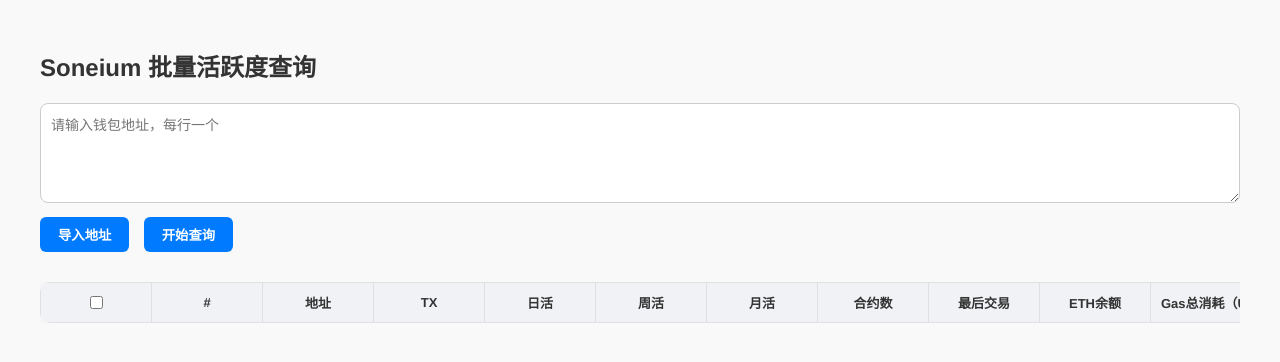
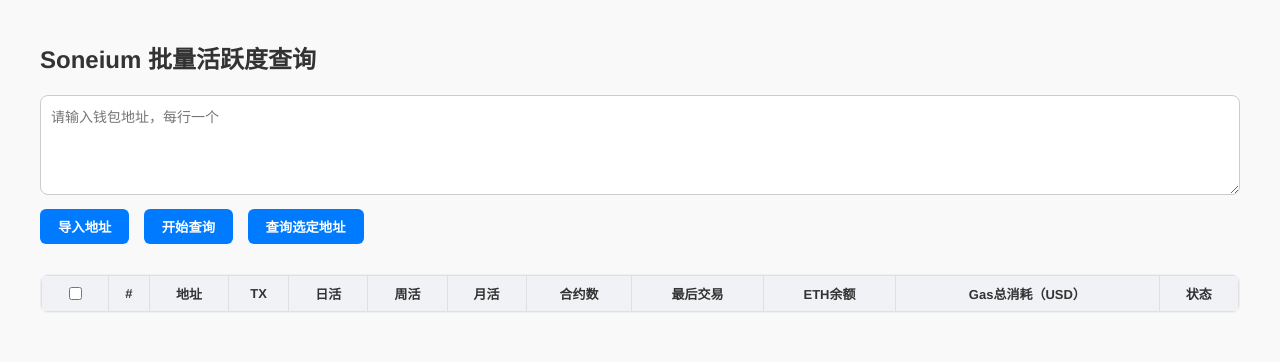
Before and after one commit to 7CCCCC21X/ssssss, a plain HTML site: page index.html in a window 1280 px wide. Drawn offline with Linux system fonts and the light colour scheme.

Commit message:
Update index.html

```diff
--- a/index.html
+++ b/index.html
@@ -7,21 +7,22 @@
     body {
       font-family: 'Helvetica Neue', sans-serif;
       background: #f9f9f9;
-      padding: 20px 0;
+      margin: 0;
+      padding: 0;
       color: #333;
     }
 
     .container {
-      max-width: 1200px;
-      margin: auto;
-      padding: 0 20px;
+      width: 100%;
+      padding: 0 40px;
+      box-sizing: border-box;
     }
 
     .top-bar {
       position: sticky;
       top: 0;
       background: #f9f9f9;
-      padding-bottom: 10px;
+      padding: 20px 0 10px;
       z-index: 10;
     }
 
@@ -57,26 +58,27 @@
       margin-top: 20px;
       max-height: 70vh;
       overflow-y: auto;
+      border: 1px solid #eee;
+      border-radius: 8px;
+      background: #fff;
     }
 
     table {
       width: 100%;
       border-collapse: collapse;
-      border-radius: 10px;
-      overflow: hidden;
-      box-shadow: 0 0 10px rgba(0,0,0,0.05);
+      min-width: 1000px;
     }
 
     th, td {
       border: 1px solid #e0e0e0;
-      padding: 10px;
+      padding: 8px 6px;
       text-align: center;
       font-size: 13px;
-      min-width: 90px;
-      white-space: nowrap;
+      white-space: normal;
+      word-break: break-word;
     }
 
-    th {
+    thead th {
       position: sticky;
       top: 0;
       background-color: #f0f2f5;
@@ -98,7 +100,8 @@
       <h2>Soneium 批量活跃度查询</h2>
       <textarea id="addressInput" placeholder="请输入钱包地址，每行一个"></textarea>
       <button onclick="importAddresses()">导入地址</button>
-      <button onclick="startQuery()">开始查询</button>
+      <button onclick="startQuery(false)">开始查询</button>
+      <button onclick="startQuery(true)">查询选定地址</button>
     </div>
 
     <div class="table-wrapper">
@@ -122,6 +125,8 @@
         <tbody id="resultBody"></tbody>
       </table>
     </div>
+  </div>
+
   <script>
     let allAddrs = [];
     const rowMap = {};
@@ -164,7 +169,7 @@
         row.innerHTML = `
           <td><input type="checkbox" class="row-checkbox" data-address="${addr}" checked /></td>
           <td>${index + 1}</td>
-          <td>${addr}</td>
+          <td style="max-width: 160px; word-break: break-word;">${addr}</td>
           <td colspan="9">等待查询...</td>
         `;
         tbody.appendChild(row);
@@ -255,9 +260,11 @@
       }
     }
 
-    async function startQuery() {
+    async function startQuery(onlySelected = false) {
       const checkboxes = [...document.querySelectorAll('.row-checkbox')];
-      const selectedAddrs = checkboxes.filter(cb => cb.checked).map(cb => cb.dataset.address);
+      const selectedAddrs = checkboxes
+        .filter(cb => (!onlySelected || cb.checked))
+        .map(cb => cb.dataset.address);
 
       if (selectedAddrs.length === 0) {
         alert("请选择至少一个地址！");
@@ -282,7 +289,7 @@
             row.innerHTML = `
               <td><input type="checkbox" class="row-checkbox" data-address="${addr}" checked /></td>
               <td>${allAddrs.indexOf(addr) + 1}</td>
-              <td>${addr}</td>
+              <td style="max-width: 160px; word-break: break-word;">${addr}</td>
               <td>${txRes.txCount}</td>
               <td>${txRes.dayActivity}</td>
               <td>${txRes.weekActivity}</td>
```
